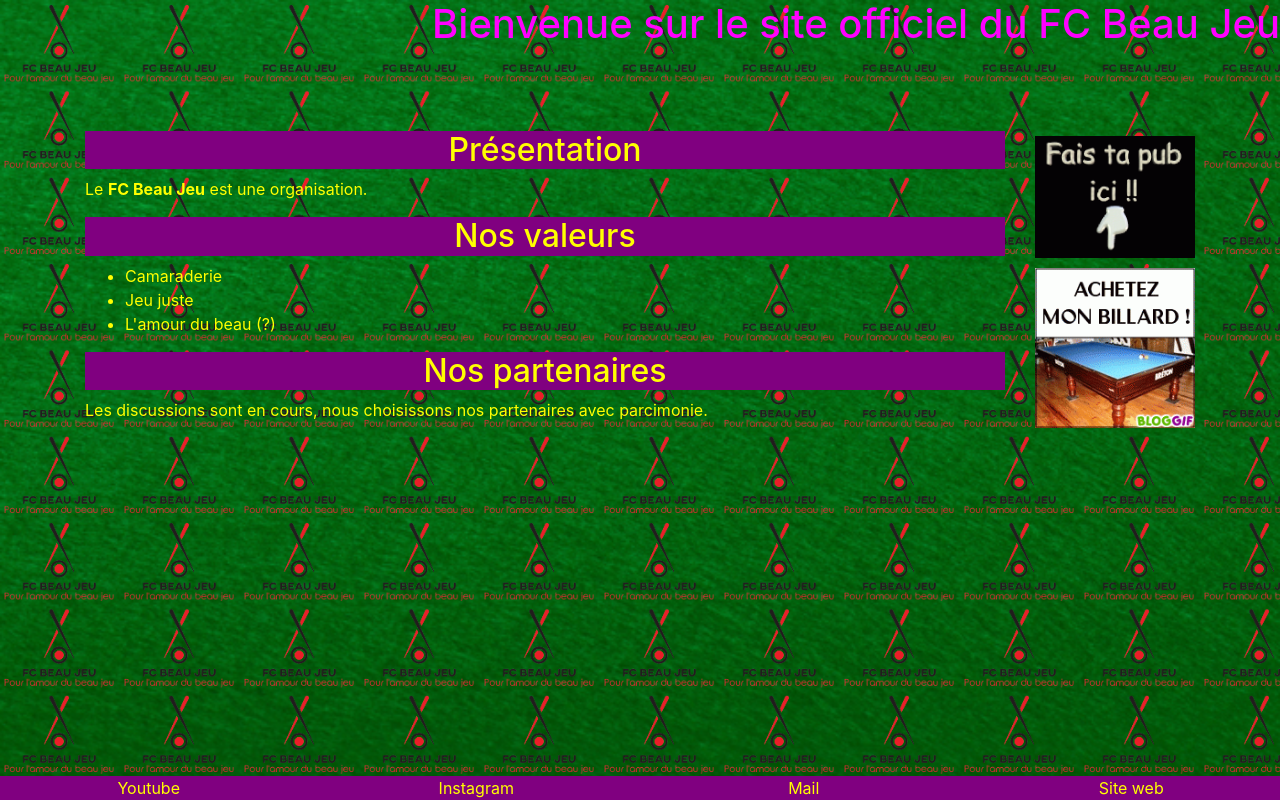
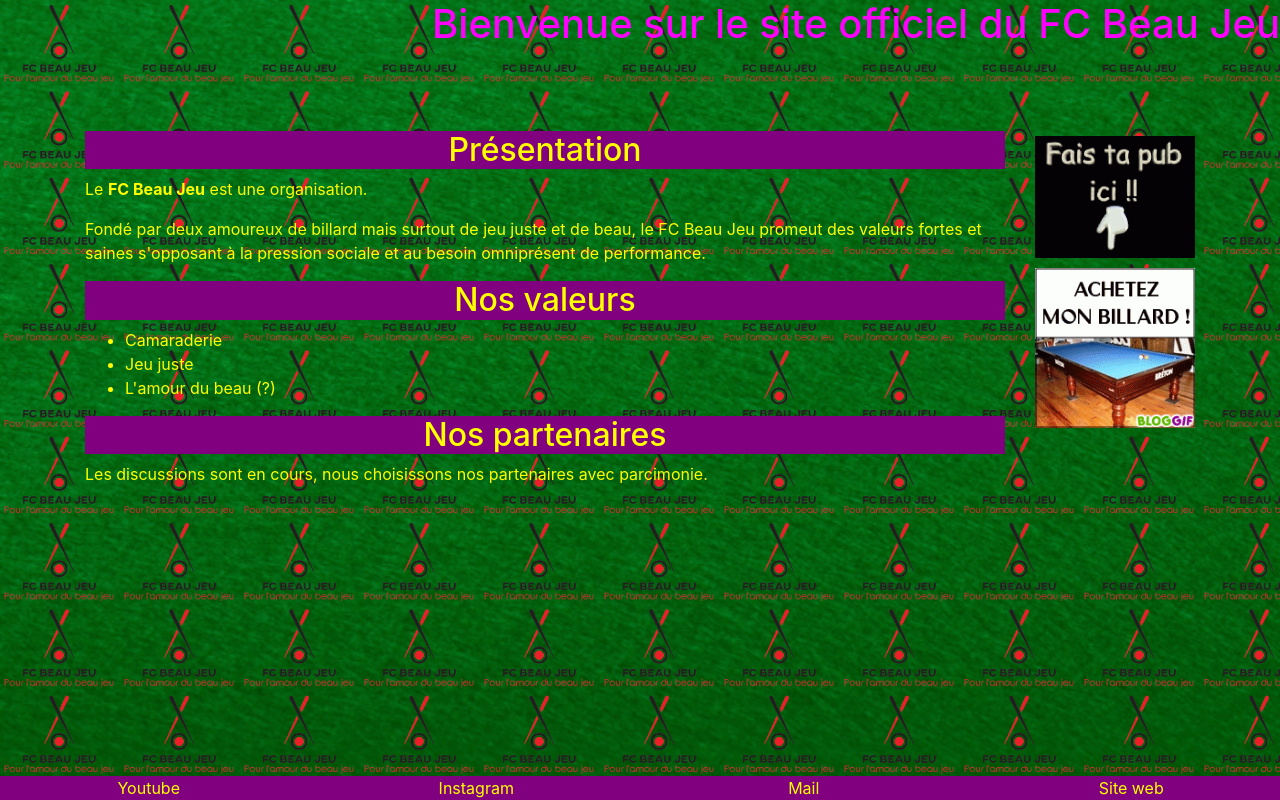
Before and after one commit to FC-Beau-Jeu/fcbeaujeu, a plain HTML site: page index.html in a window 1280 px wide. Drawn offline with nearby package versions, Linux system fonts and the light colour scheme.

Commit message:
Presentation: first idea

```diff
--- a/index.html
+++ b/index.html
@@ -34,6 +34,11 @@
 					<div class="presentation">
 						<h2 class="titles">Présentation</h2>
 						<p class="content">Le <b>FC Beau Jeu</b> est une organisation.</p>
+                        <p class="content">Fondé par deux amoureux de billard mais surtout
+                        de jeu juste et de beau, le FC Beau Jeu promeut des valeurs fortes
+                        et saines s'opposant à la pression sociale et au besoin omniprésent
+                        de performance.</p>
+                       <!-- <p class="content">Paragraphe sur François BEAUJ ?</p> -->
 						<h2 class="titles">Nos valeurs</h2>
 						<ul class="content">
 							<li>Camaraderie</li>
```
